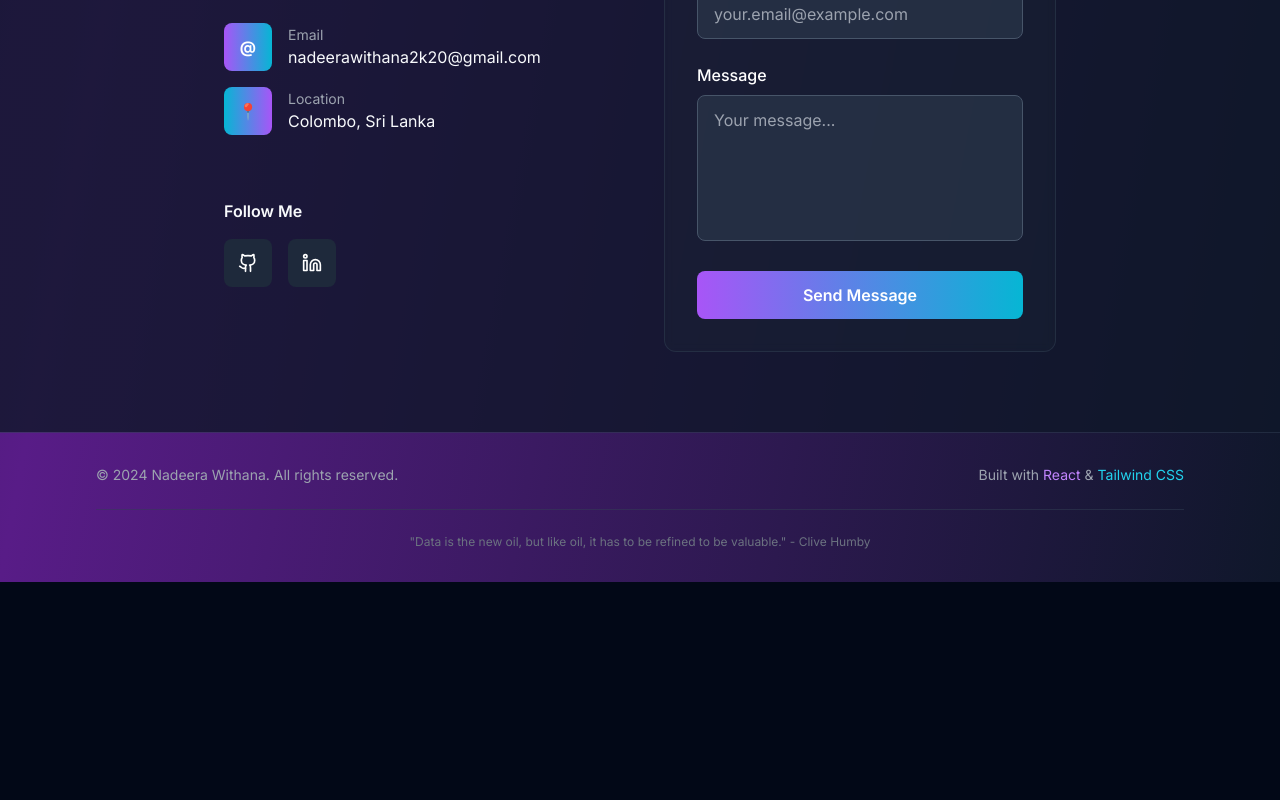
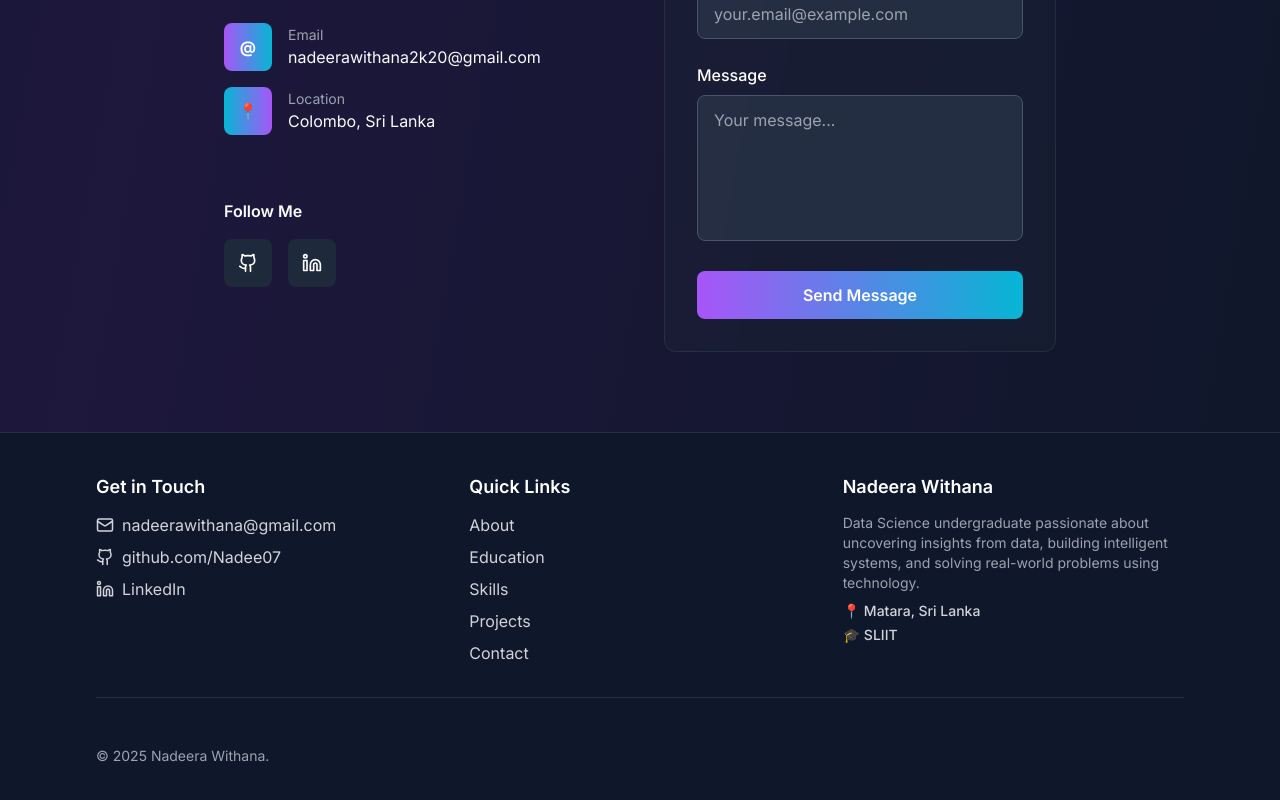
Before and after one commit to Nadee07/My_Portfolio, a React (Vite) app: page / in a window 1280 px wide. Shown: the part 6406-7206 px from the top of the page. Before the commit the page ends 6988 px from the top, so only its background shows below. Built offline with nearby package versions, Linux system fonts and the light colour scheme.

Commit message:
Updated footer

```diff
--- a/src/components/Footer.tsx
+++ b/src/components/Footer.tsx
@@ -1,24 +1,104 @@
-
 import React from 'react';
+import { Github, Linkedin, Mail } from 'lucide-react';
 
 const Footer = () => {
   return (
-    <footer className="py-8 px-4 border-t border-slate-700/50">
+    <footer className="py-10 px-4 bg-white dark:bg-slate-900 border-t border-slate-200 dark:border-slate-700/60">
       <div className="container mx-auto max-w-6xl">
-        <div className="flex flex-col md:flex-row justify-between items-center">
-          <div className="text-gray-400 text-sm mb-4 md:mb-0">
-            © 2024 Nadeera Withana. All rights reserved.
+        <div className="grid md:grid-cols-3 gap-8 pb-8 border-b border-slate-200 dark:border-slate-700/60">
+          {/* Get in Touch */}
+          <div>
+            <h4 className="text-lg font-semibold text-gray-900 dark:text-white mb-3">Get in Touch</h4>
+            <ul className="space-y-2">
+              <li>
+                <a
+                  href="mailto:nadeerawithana@gmail.com"
+                  className="flex items-center text-gray-700 dark:text-gray-300 hover:text-purple-600 dark:hover:text-purple-400 transition-colors"
+                >
+                  <Mail size={18} className="mr-2" />
+                  nadeerawithana@gmail.com
+                </a>
+              </li>
+              <li>
+                <a
+                  href="https://github.com/Nadee07"
+                  target="_blank"
+                  rel="noopener noreferrer"
+                  className="flex items-center text-gray-700 dark:text-gray-300 hover:text-purple-600 dark:hover:text-purple-400 transition-colors"
+                >
+                  <Github size={18} className="mr-2" />
+                  github.com/Nadee07
+                </a>
+              </li>
+              <li>
+                <a
+                  href="https://www.linkedin.com/in/nadeera-withana/"
+                  target="_blank"
+                  rel="noopener noreferrer"
+                  className="flex items-center text-gray-700 dark:text-gray-300 hover:text-cyan-600 dark:hover:text-cyan-400 transition-colors"
+                >
+                  <Linkedin size={18} className="mr-2" />
+                  LinkedIn
+                </a>
+              </li>
+            </ul>
           </div>
-
-          <div className="text-gray-400 text-sm">
-            Built with <span className="text-purple-400">React</span> & <span className="text-cyan-400">Tailwind CSS</span>
+          {/* Quick Links */}
+          <div>
+            <h4 className="text-lg font-semibold text-gray-900 dark:text-white mb-3">Quick Links</h4>
+            <ul className="space-y-2">
+              <li>
+                <a href="#about" className="text-gray-700 dark:text-gray-300 hover:text-purple-600 dark:hover:text-purple-400 transition-colors">
+                  About
+                </a>
+              </li>
+              <li>
+                <a href="#education" className="text-gray-700 dark:text-gray-300 hover:text-purple-600 dark:hover:text-purple-400 transition-colors">
+                  Education
+                </a>
+              </li>
+              <li>
+                <a href="#skills" className="text-gray-700 dark:text-gray-300 hover:text-purple-600 dark:hover:text-purple-400 transition-colors">
+                  Skills
+                </a>
+              </li>
+              <li>
+                <a href="#projects" className="text-gray-700 dark:text-gray-300 hover:text-purple-600 dark:hover:text-purple-400 transition-colors">
+                  Projects
+                </a>
+              </li>
+              <li>
+                <a href="#contact" className="text-gray-700 dark:text-gray-300 hover:text-purple-600 dark:hover:text-purple-400 transition-colors">
+                  Contact
+                </a>
+              </li>
+            </ul>
+          </div>
+          {/* About/Brand */}
+          <div>
+            <h4 className="text-lg font-semibold text-gray-900 dark:text-white mb-3">Nadeera Withana</h4>
+            <div className="mb-2">
+              <span className="block text-gray-600 dark:text-gray-400 text-sm">
+                Data Science undergraduate passionate about uncovering insights from data, building intelligent systems, and solving real-world problems using technology.
+              </span>
+            </div>
+            <div className="mb-1">
+              <span className="block text-gray-700 dark:text-gray-300 text-sm font-medium">
+                📍 Matara, Sri Lanka
+              </span>
+            </div>
+            <div>
+              <span className="block text-gray-700 dark:text-gray-300 text-sm font-medium">
+                🎓 SLIIT
+              </span>
+            </div>
           </div>
         </div>
-
-        <div className="mt-6 pt-6 border-t border-slate-700/50 text-center">
-          <p className="text-gray-500 text-xs">
-            "Data is the new oil, but like oil, it has to be refined to be valuable." - Clive Humby
-          </p>
+        {/* Bottom Bar */}
+        <div className="flex flex-col md:flex-row justify-between items-center pt-6 mt-6">
+          <div className="text-gray-500 dark:text-gray-400 text-sm mb-4 md:mb-0">
+            © 2025 Nadeera Withana.
+          </div>
         </div>
       </div>
     </footer>
```
